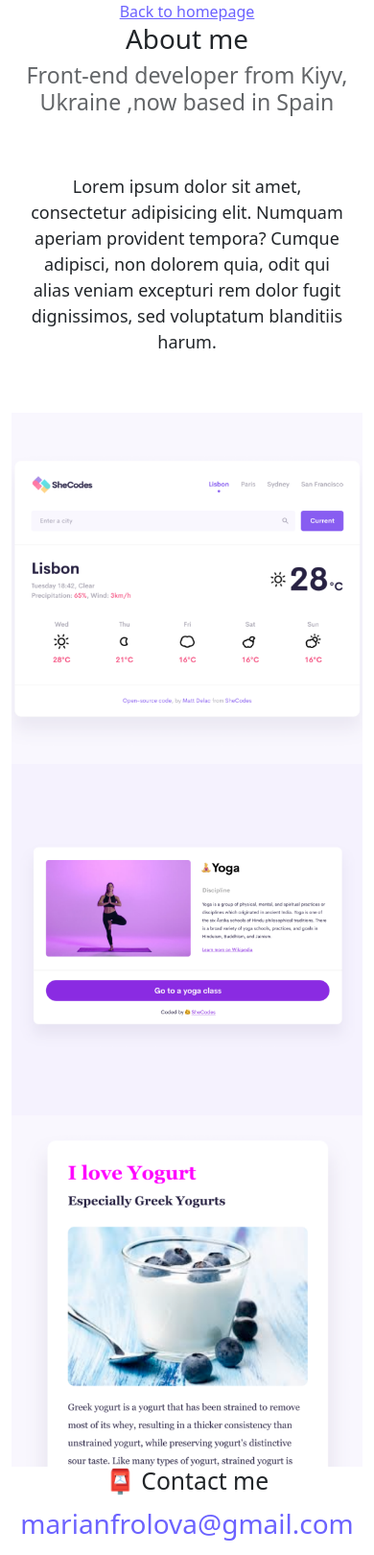
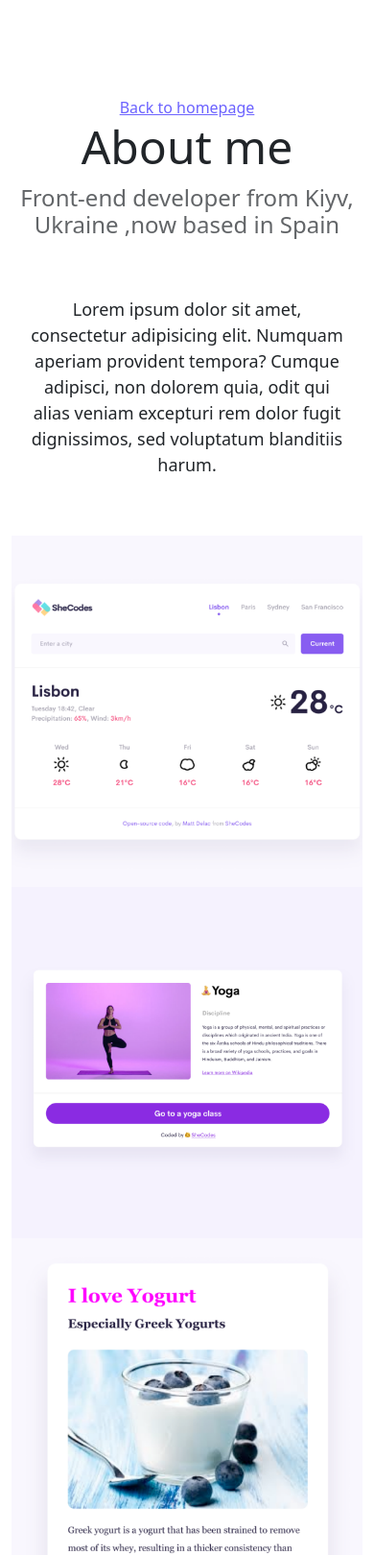
Before and after one commit to Marian-Fr/responsive-portfolio, a website: page about.html in a window 390 px wide. Shown: the top 1620 px of the page at 96% size. Drawn offline with nearby package versions, Linux system fonts and the light colour scheme.

Commit message:
Made website more responsive

```diff
--- a/about.html
+++ b/about.html
@@ -4,13 +4,16 @@
     <meta charset="UTF-8" />
     <meta http-equiv="X-UA-Compatible" content="IE=edge" />
     <meta name="viewport" content="width=device-width, initial-scale=1.0" />
-    <link rel="stylesheet" href="style.css" />
+    <meta name="description" content="Maryna Frolova - front-end developer from Ukraine, based in Spain, check out her project from the course and her for job inquiries"
+    />
+
     <link
       href="https://cdn.jsdelivr.net/npm/bootstrap@5.3.0-alpha3/dist/css/bootstrap.min.css"
       rel="stylesheet"
       integrity="sha384-KK94CHFLLe+nY2dmCWGMq91rCGa5gtU4mk92HdvYe+M/SXH301p5ILy+dN9+nJOZ"
       crossorigin="anonymous"
     />
+    <link rel="stylesheet" href="style.css" />
     <script
       src="https://cdn.jsdelivr.net/npm/bootstrap@5.3.0-alpha3/dist/js/bootstrap.bundle.min.js"
       integrity="sha384-ENjdO4Dr2bkBIFxQpeoTz1HIcje39Wm4jDKdf19U8gI4ddQ3GYNS7NTKfAdVQSZe"
--- a/style.css
+++ b/style.css
@@ -5,7 +5,7 @@
 }
 
 body {
-  margin: 60px auto;
+  margin: 100px 0;
   max-width: 100%;
 
 }
@@ -13,21 +13,25 @@ h1,
 h2,
 h3 {
   text-align: center;
-  margin: 0;
+
 }
 
 h1 {
   font-size: 64px;
+  margin-bottom: 10px;
 }
 
 h2 {
   margin-top: 50px;
-  font-size: 90px;
+  font-size: 36px;
+
 }
 
 h3 {
   font-size: 24px;
   opacity: 0.7;
+
+
 }
 
 p {
@@ -82,7 +86,7 @@ p {
   display: flex;
   justify-content: center;
   color: var(--primary-color);
-  font-size: 28px;
+  font-size: 18px;
   text-decoration: none;
 }
 
@@ -94,3 +98,11 @@ p {
   box-shadow: var(--box-shadow);
   color: white;
 }
+@media(max-width: 900px) {
+  h1 {
+    font-size: 48px;
+  }
+h2 {
+font-size: 36px;
+}
+}
```
Also changed, not shown: index.html (+12 -8 lines).
